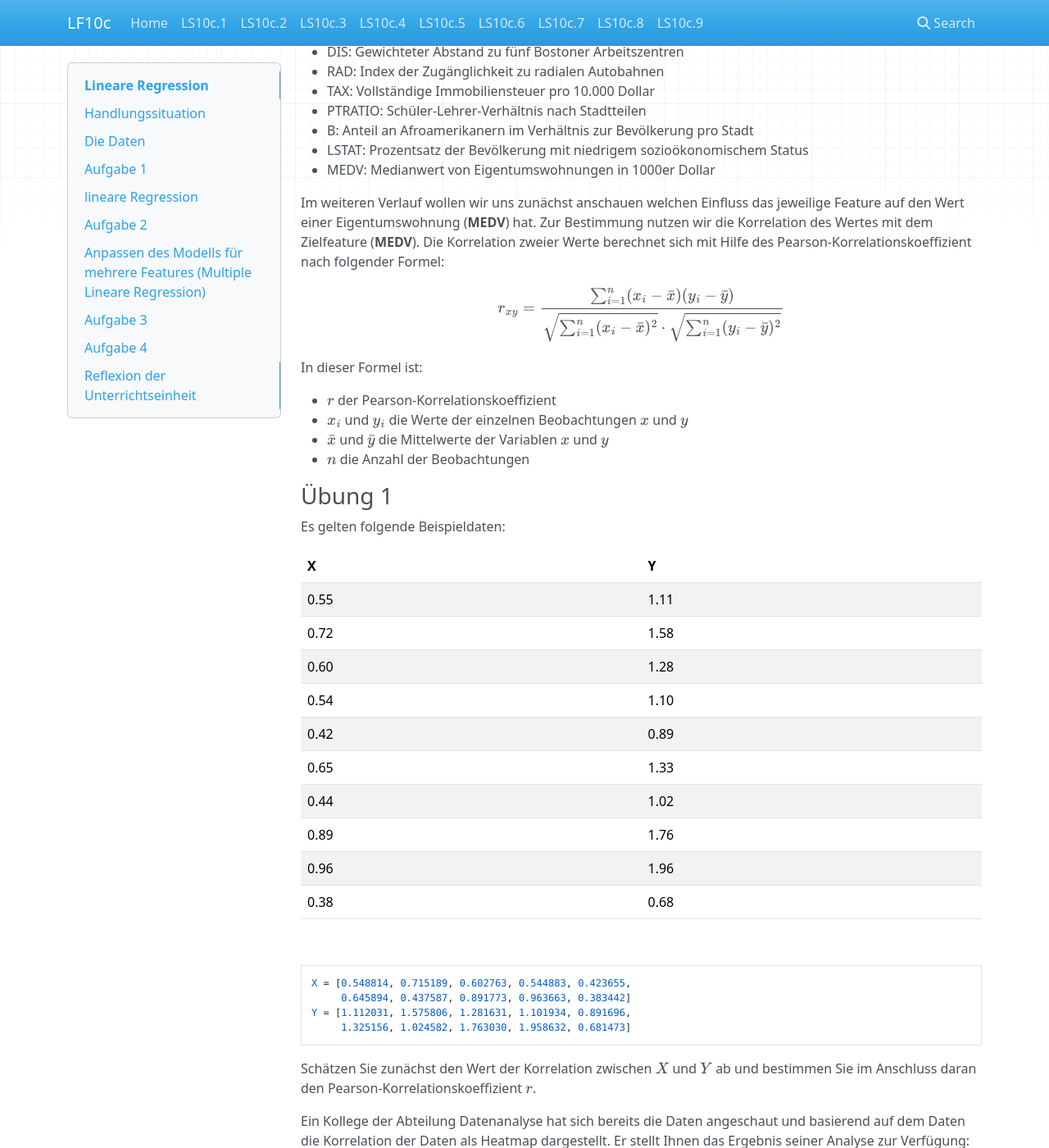
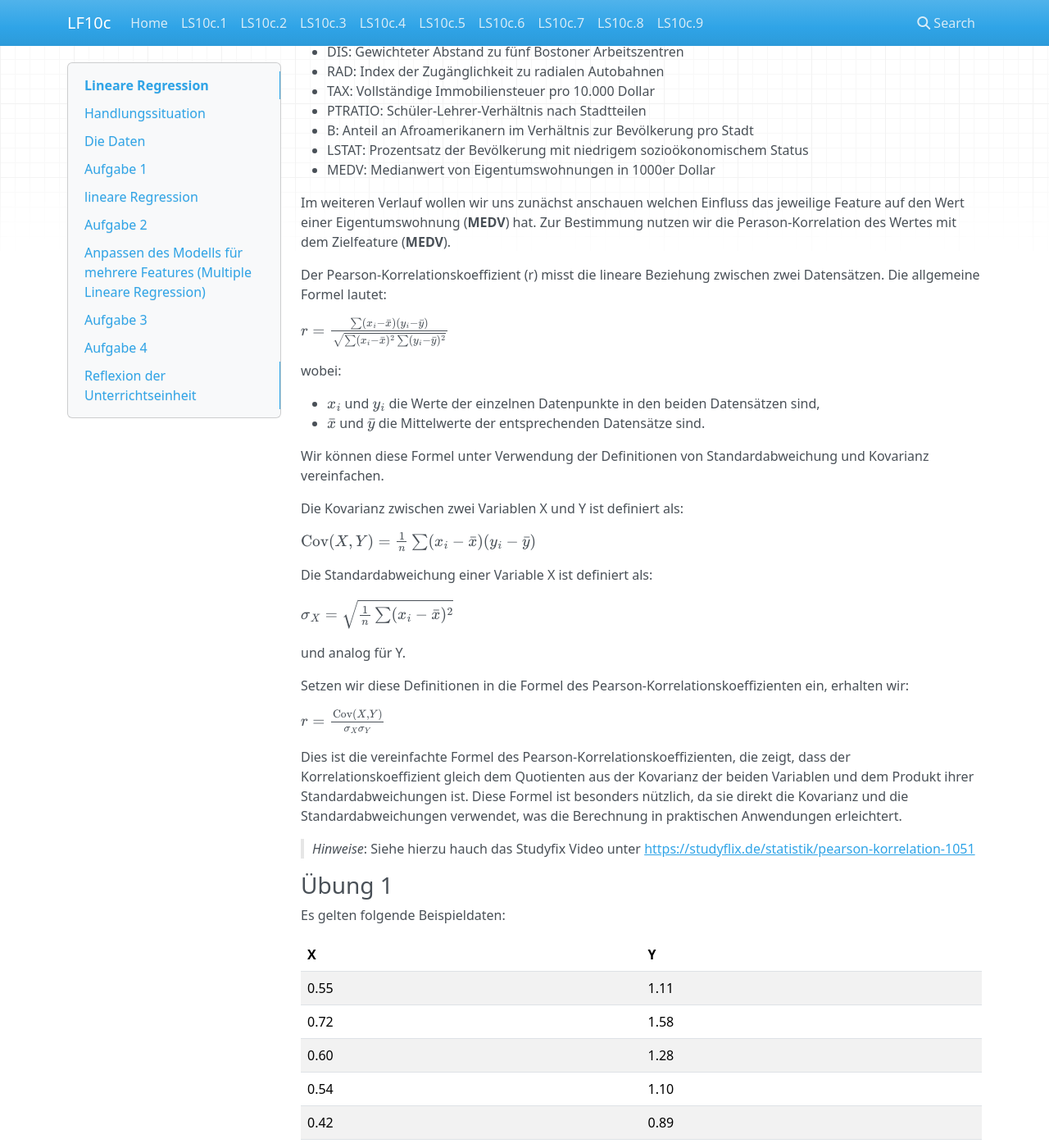
Before and after one commit to jtuttas/datenanalyse, an MkDocs documentation site: the page built from docs/RegressionsAnalyse.md, in a window 1280 px wide and 1400 px high, scrolled down 1377 px. Shown: the whole window at 82% size. Built offline with MkDocs 1.6.1, drawn with Linux system fonts in a browser that asks for light colours; nearby versions of some CDN libraries.

Commit message:
gain und vereinfachter kor. koeffizien

```diff
--- a/docs/RegressionsAnalyse.md
+++ b/docs/RegressionsAnalyse.md
@@ -38,16 +38,36 @@ Die einzelnen Spalten bedeuten dabei:
 <!--lrg_daten-->
 
 <!--lrg_ueb1-->
-Im weiteren Verlauf wollen wir uns zunächst anschauen welchen Einfluss das jeweilige Feature auf den Wert einer Eigentumswohnung (**MEDV**) hat. Zur Bestimmung nutzen wir die Korrelation des Wertes mit dem Zielfeature (**MEDV**). Die Korrelation zweier Werte berechnet sich mit Hilfe des Pearson-Korrelationskoeffizient nach folgender Formel:
+Im weiteren Verlauf wollen wir uns zunächst anschauen welchen Einfluss das jeweilige Feature auf den Wert einer Eigentumswohnung (**MEDV**) hat. Zur Bestimmung nutzen wir die Perason-Korrelation des Wertes mit dem Zielfeature (**MEDV**).
 
-$$r_{xy} = \frac{\sum_{i=1}^{n} (x_i - \bar{x})(y_i - \bar{y})}{\sqrt{\sum_{i=1}^{n}(x_i - \bar{x})^2} \cdot \sqrt{\sum_{i=1}^{n}(y_i - \bar{y})^2}}$$
+Der Pearson-Korrelationskoeffizient (r) misst die lineare Beziehung zwischen zwei Datensätzen. Die allgemeine Formel lautet:
 
-In dieser Formel ist:
+$r = \frac{\sum (x_i - \bar{x})(y_i - \bar{y})}{\sqrt{\sum (x_i - \bar{x})^2 \sum (y_i - \bar{y})^2}}$
 
-- $r$ der Pearson-Korrelationskoeffizient
-- $x_i$ und $y_i$ die Werte der einzelnen Beobachtungen $x$ und $y$
-- $\bar{x}$ und $\bar{y}$ die Mittelwerte der Variablen $x$ und $y$
-- $n$ die Anzahl der Beobachtungen
+wobei:
+
+- $x_i$ und $y_i$ die Werte der einzelnen Datenpunkte in den beiden Datensätzen sind,
+- $\bar{x}$ und $\bar{y}$ die Mittelwerte der entsprechenden Datensätze sind.
+
+Wir können diese Formel unter Verwendung der Definitionen von Standardabweichung und Kovarianz vereinfachen.
+
+Die Kovarianz zwischen zwei Variablen X und Y ist definiert als:
+
+$\text{Cov}(X,Y) = \frac{1}{n}\sum (x_i - \bar{x})(y_i - \bar{y})$
+
+Die Standardabweichung einer Variable X ist definiert als:
+
+$\sigma_X = \sqrt{\frac{1}{n}\sum (x_i - \bar{x})^2}$
+
+und analog für Y.
+
+Setzen wir diese Definitionen in die Formel des Pearson-Korrelationskoeffizienten ein, erhalten wir:
+
+$r = \frac{\text{Cov}(X,Y)}{\sigma_X \sigma_Y}$
+
+Dies ist die vereinfachte Formel des Pearson-Korrelationskoeffizienten, die zeigt, dass der Korrelationskoeffizient gleich dem Quotienten aus der Kovarianz der beiden Variablen und dem Produkt ihrer Standardabweichungen ist. Diese Formel ist besonders nützlich, da sie direkt die Kovarianz und die Standardabweichungen verwendet, was die Berechnung in praktischen Anwendungen erleichtert.
+
+> *Hinweise*: Siehe hierzu hauch das Studyfix Video unter <https://studyflix.de/statistik/pearson-korrelation-1051>
 
 ### Übung 1
 
```
Also changed, not shown: docs/Dateien_als_Datenquelle.md (+3 -3 lines), docs/Entscheidungsbaume.md (+3 -1 lines).
